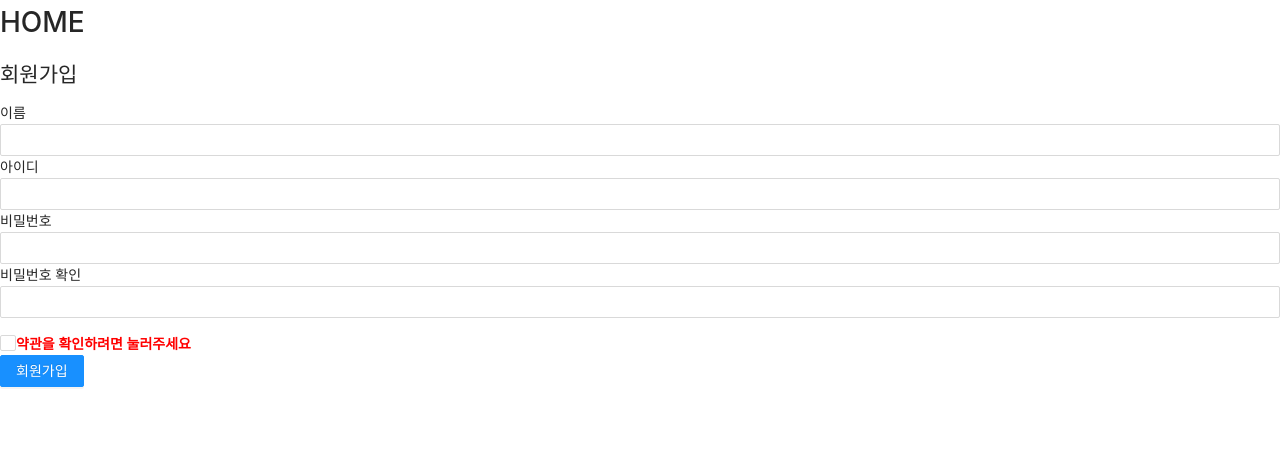
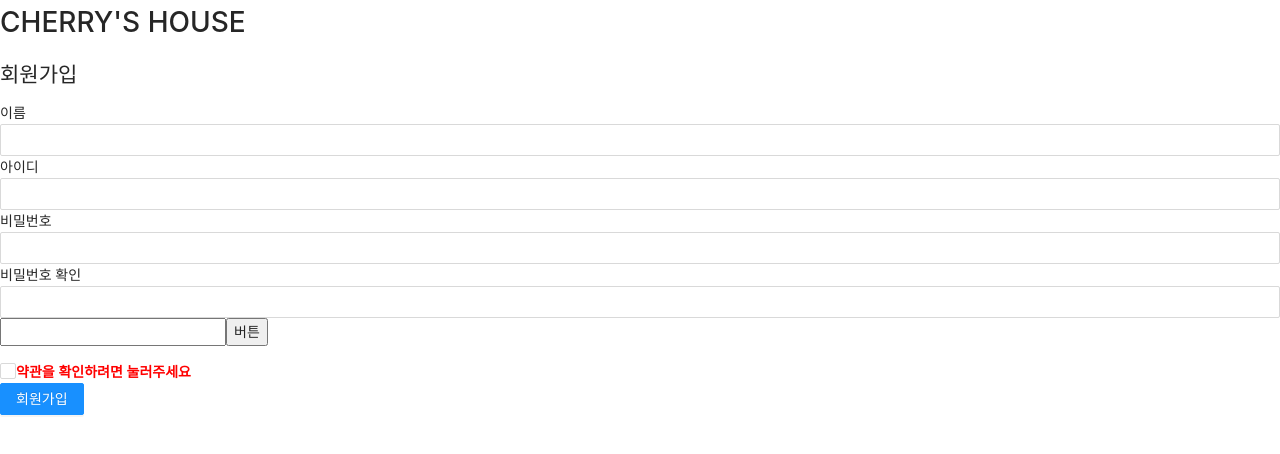
Before and after one commit to kucc/21-2_KUCC_MERN_session, a React (Create React App) app in the folder front/: page /signup in a window 1280 px wide. Shown: the top 454 px of the page. Built offline with nearby package versions, Linux system fonts and the light colour scheme.

Commit message:
1009수업

```diff
--- a/front/src/App.js
+++ b/front/src/App.js
@@ -1,8 +1,8 @@
-import "./App.css";
 import { Link } from "react-router-dom";
 import { Button } from "antd";
 import axios from "axios";
 import { useState } from "react";
+import Header from "./components/Header";
 
 function App() {
   const [isLoggedIn, setIsLoggedIn] = useState(localStorage.getItem("id"));
@@ -14,22 +14,20 @@ function App() {
   };
   return (
     <div>
-      <Link style={{ textDecoration: "none" }} to="/">
-        <h1>HOME</h1>
-      </Link>
+      <Header />
       <nav>
-        <ul>
-          <li>
         {isLoggedIn ? (
           <Button onClick={handleLogout}>로그아웃</Button>
         ) : (
+          <ul>
+            <li>
               <Link to="/login">로그인</Link>
-            )}
             </li>
             <li>
               <Link to="/signup">회원가입</Link>
             </li>
           </ul>
+        )}
       </nav>
       <Link to="/board"> 게시판 바로가기 </Link>
     </div>
--- a/front/src/components/Board.js
+++ b/front/src/components/Board.js
@@ -1,12 +1,10 @@
 import React from "react";
-import { Link } from "react-router-dom";
+import Header from "./Header";
 
 function Board(props) {
   return (
     <div>
-      <Link style={{ textDecoration: "none" }} to="/">
-        <h1>HOME</h1>
-      </Link>
+      <Header />
       게시판 입니다.
     </div>
   );
--- /dev/null
+++ b/front/src/components/Header.js
@@ -0,0 +1,12 @@
+import React from "react";
+import { Link } from "react-router-dom";
+
+function Header() {
+  return (
+    <Link style={{ textDecoration: "none" }} to="/">
+      <h1>CHERRY'S HOUSE</h1>
+    </Link>
+  );
+}
+
+export default Header;
--- a/front/src/components/Login.js
+++ b/front/src/components/Login.js
@@ -1,7 +1,8 @@
 import { useState } from "react";
 import axios from "axios";
 import { Input, Button, Form, Col } from "antd";
-import { Link, Redirect } from "react-router-dom";
+import { Redirect } from "react-router-dom";
+import Header from "./Header";
 
 const initialUser = {
   email: "",
@@ -30,9 +31,7 @@ const Login = () => {
 
   return (
     <div>
-      <Link style={{ textDecoration: "none" }} to="/">
-        <h1>HOME</h1>
-      </Link>
+      <Header />
       <h2>로그인</h2>
       <Col span={12}>
         <Form onFinish={handleSubmit}>
--- a/front/src/components/Signup.js
+++ b/front/src/components/Signup.js
@@ -2,7 +2,8 @@ import { useState } from "react";
 import axios from "axios";
 import { Input, Checkbox, Button, Modal, Form } from "antd";
 import styled from "styled-components";
-import { Link, Redirect } from "react-router-dom";
+import { Redirect } from "react-router-dom";
+import Header from "./Header";
 
 const ErrorMessage = styled.div`
   color: red;
@@ -22,7 +23,7 @@ const Signup = () => {
   const [user, setUser] = useState(initialUser);
   const [passwordCheck, setPasswordCheck] = useState("");
   const [passwordError, setPasswordError] = useState(false);
-  const [term, setTerm] = useState("");
+  const [term, setTerm] = useState(false);
   const [termError, setTermError] = useState(false);
   const [isModalVisible, setIsModalVisible] = useState(false);
   const [success, setSuccess] = useState(false);
@@ -78,9 +79,7 @@ const Signup = () => {
 
   return (
     <div>
-      <Link style={{ textDecoration: "none" }} to="/">
-        <h1>HOME</h1>
-      </Link>
+      <Header />
       <h2>회원가입</h2>
       <Form onFinish={handleSubmit}>
         <div>
@@ -126,6 +125,8 @@ const Signup = () => {
             <ErrorMessage>비밀번호가 일치하지 않습니다.</ErrorMessage>
           )}
         </div>
+        <input />
+        <button>버튼</button>
         <div style={{ marginTop: "15px" }}>
           <Checkbox name="user-term" checked={term} onChange={onChangeTerm} />
           <Font onClick={showModal}>약관을 확인하려면 눌러주세요</Font>
```
Lines whose indentation alone changed are shown as unchanged.
